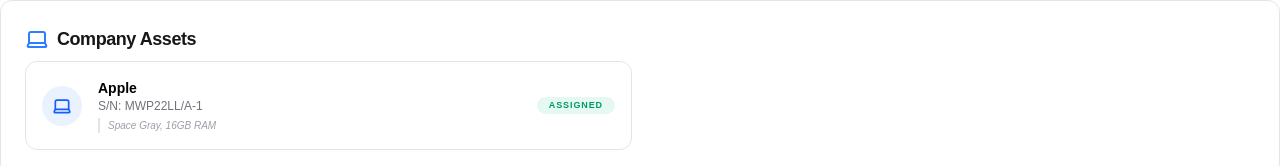
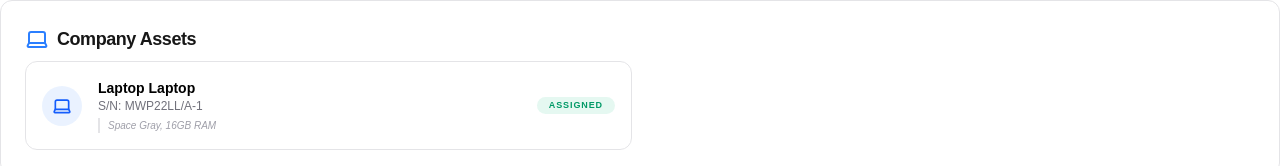
Before and after one commit to ahmedamr1/HRsoftware, a Next.js app: page /employees/1 in a window 1280 px wide. Both pictures are taken after a click on the tab "Assets". Shown: the part 237-403 px from the top of the page. Built offline with nearby package versions, Linux system fonts and the light colour scheme.

Commit message:
fix: map asset name and category correctly in profile UI

```diff
--- a/src/app/employees/[id]/page.tsx
+++ b/src/app/employees/[id]/page.tsx
@@ -1016,7 +1016,7 @@ export default function EmployeeProfilePage() {
                                                     <Laptop size={20} />
                                                 </div>
                                                 <div>
-                                                    <p className="font-bold text-sm text-black dark:text-zinc-50">{asset.brand} {asset.type}</p>
+                                                    <p className="font-bold text-sm text-black dark:text-zinc-50">{asset.name || asset.brand} {asset.category || asset.type}</p>
                                                     <p className="text-xs text-zinc-500">S/N: {asset.serialNumber}</p>
                                                     {asset.notes && (
                                                         <p className="text-[10px] text-zinc-400 mt-1 italic border-l-2 border-zinc-200 dark:border-zinc-800 pl-2">
```
